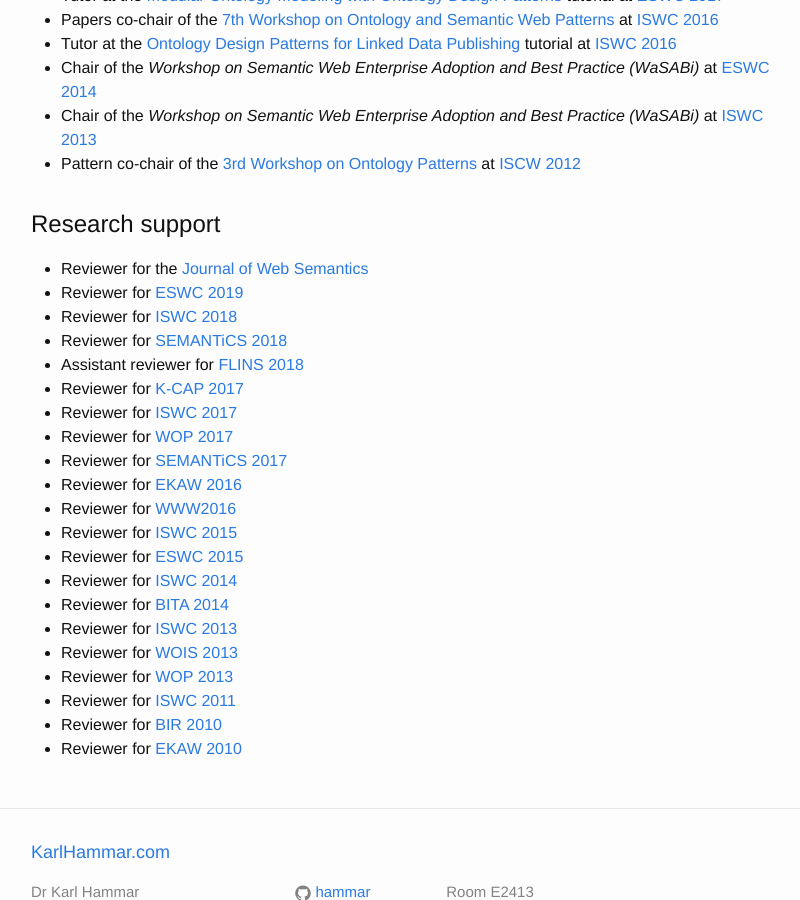
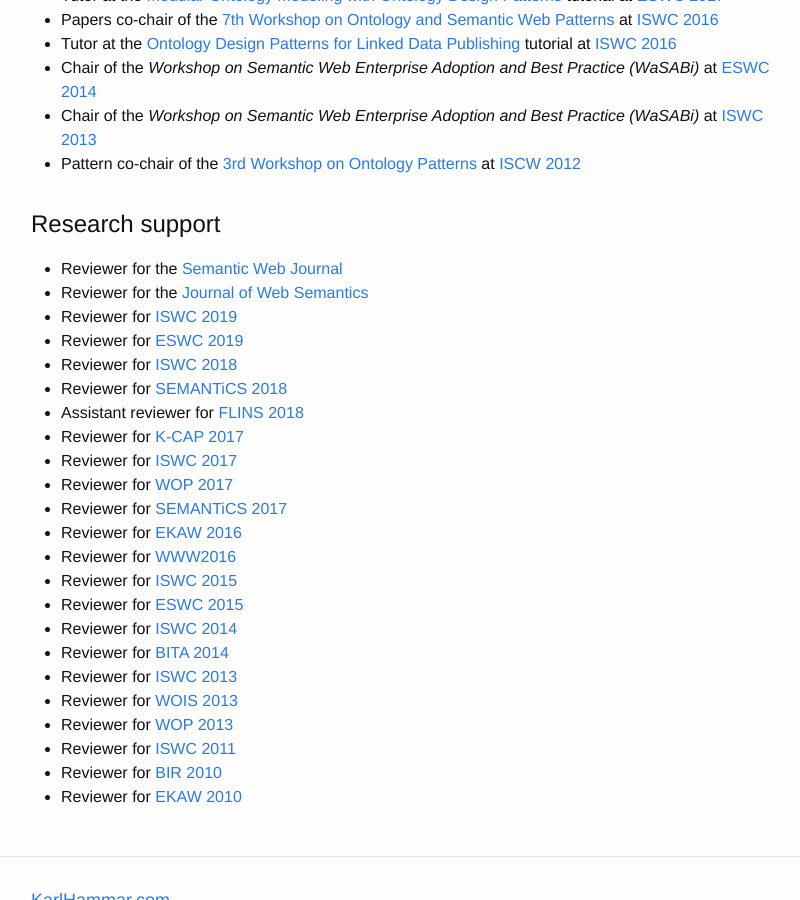
Before and after one commit to hammar/hammar.github.io, a Jekyll site: the page built from 01-research.md, in a window 1280 px wide and 900 px high, scrolled down 1184 px. Shown: the whole window, without its empty margins (239-1039 px from the left). Built offline with Jekyll 4.4.1, drawn with Linux system fonts in a browser that asks for light colours.

Commit message:
Update 01-research.md

```diff
--- a/01-research.md
+++ b/01-research.md
@@ -35,7 +35,9 @@
 
 ## Research support
 
+* Reviewer for the [Semantic Web Journal](http://www.semantic-web-journal.net/)
 * Reviewer for the [Journal of Web Semantics](https://www.journals.elsevier.com/journal-of-web-semantics)
+* Reviewer for [ISWC 2019](https://iswc2019.semanticweb.org/)
 * Reviewer for [ESWC 2019](https://2019.eswc-conferences.org/)
 * Reviewer for [ISWC 2018](https://iswc2018.semanticweb.org)
 * Reviewer for [SEMANTiCS 2018](https://2018.semantics.cc/)
```
